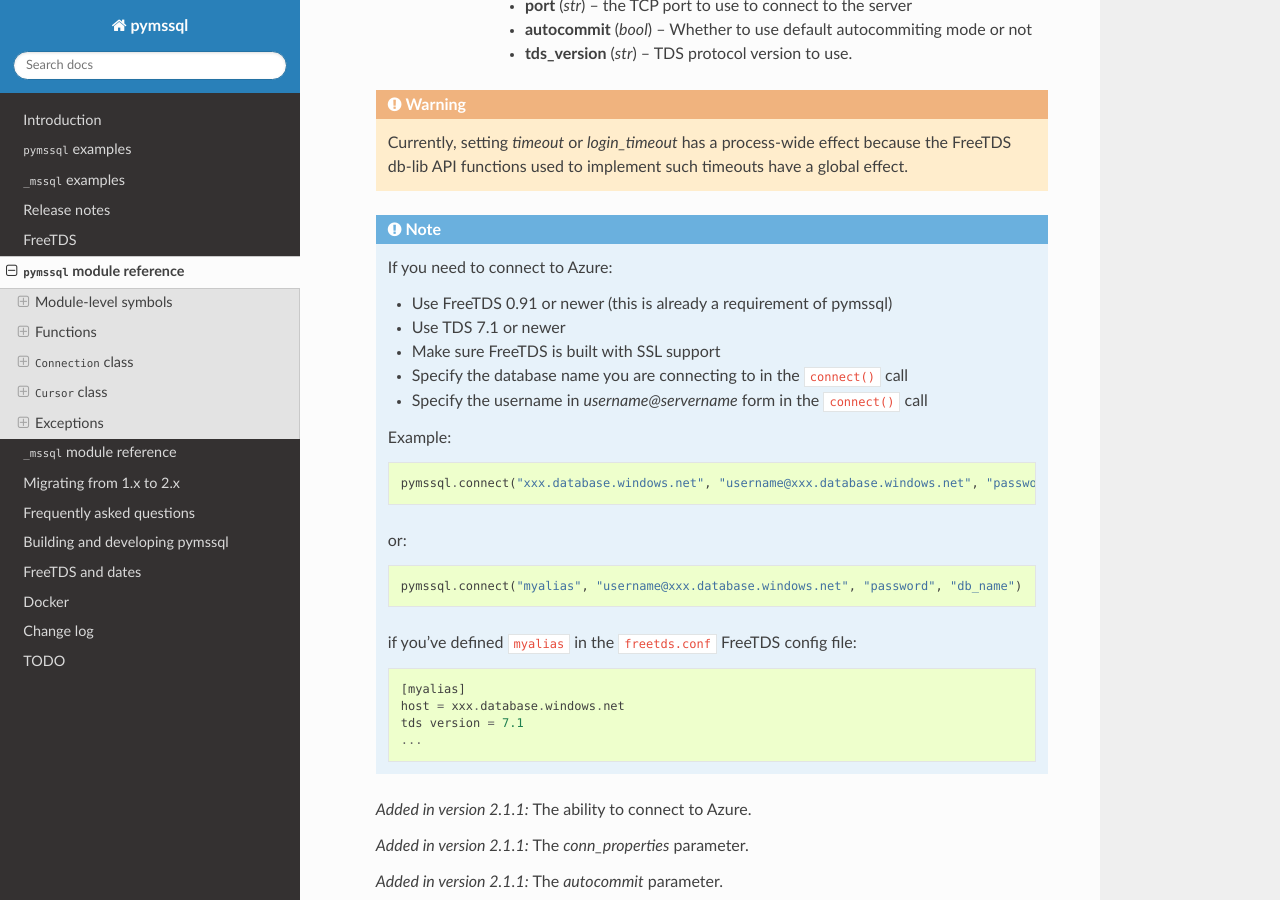
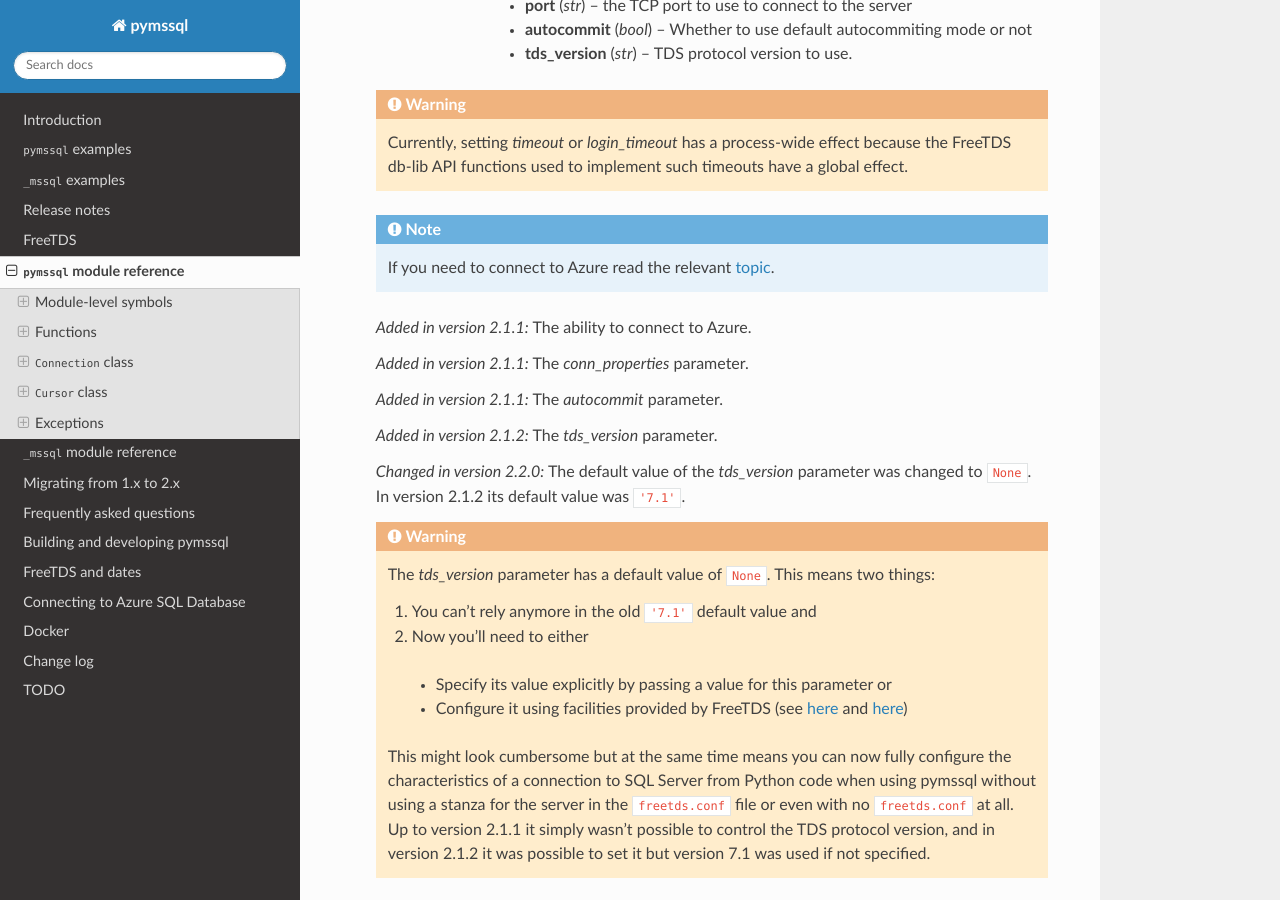
Before and after one commit to pymssql/pymssql, a Sphinx documentation site: the page built from docs/ref/pymssql.rst, in a window 1280 px wide and 900 px high, scrolled down 1423 px. Built offline with Sphinx 7.4.7 and the Read the Docs theme 2.0.0, drawn with Linux system fonts in a browser that asks for light colours.

Commit message:
docs: Move Azure note to its own document.
Also, highlight note about the fact the required format of the username
field is a shorter one, update examples.

```diff
--- a/docs/index.rst
+++ b/docs/index.rst
@@ -89,6 +89,7 @@
    faq
    building_and_developing
    freetds_and_dates
+   azure
    docker
    changelog
    todo
--- a/docs/ref/pymssql.rst
+++ b/docs/ref/pymssql.rst
@@ -73,28 +73,7 @@
        timeouts have a global effect.
 
    .. note::
-       If you need to connect to Azure:
-
-       * Use FreeTDS 0.91 or newer (this is already a requirement of pymssql)
-       * Use TDS 7.1 or newer
-       * Make sure FreeTDS is built with SSL support
-       * Specify the database name you are connecting to in the ``connect()`` call
-       * Specify the username in *username@servername* form in the ``connect()`` call
-
-       Example::
-
-           pymssql.connect("xxx.database.windows.net", "username@xxx.database.windows.net", "password", "db_name")
-
-       or::
-
-           pymssql.connect("myalias", "username@xxx.database.windows.net", "password", "db_name")
-
-       if you've defined ``myalias`` in the ``freetds.conf`` FreeTDS config file::
-
-           [myalias]
-           host = xxx.database.windows.net
-           tds version = 7.1
-           ...
+       If you need to connect to Azure read the relevant :doc:`topic </azure>`.
 
    .. versionadded:: 2.1.1
        The ability to connect to Azure.
```
Also changed, not shown: docs/azure.rst (added, +32 -0 lines), docs/ref/_mssql.rst (+1 -7 lines).
